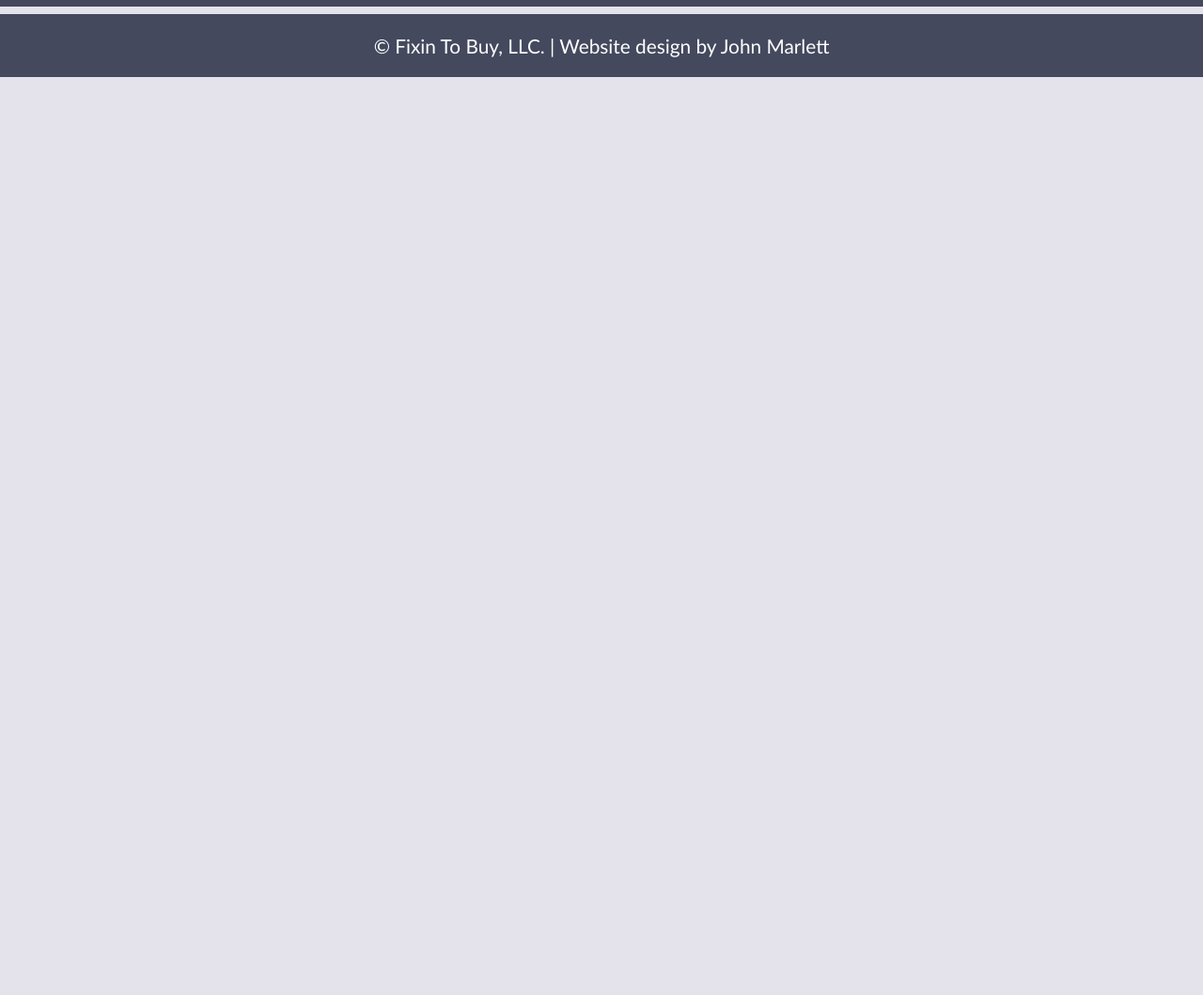
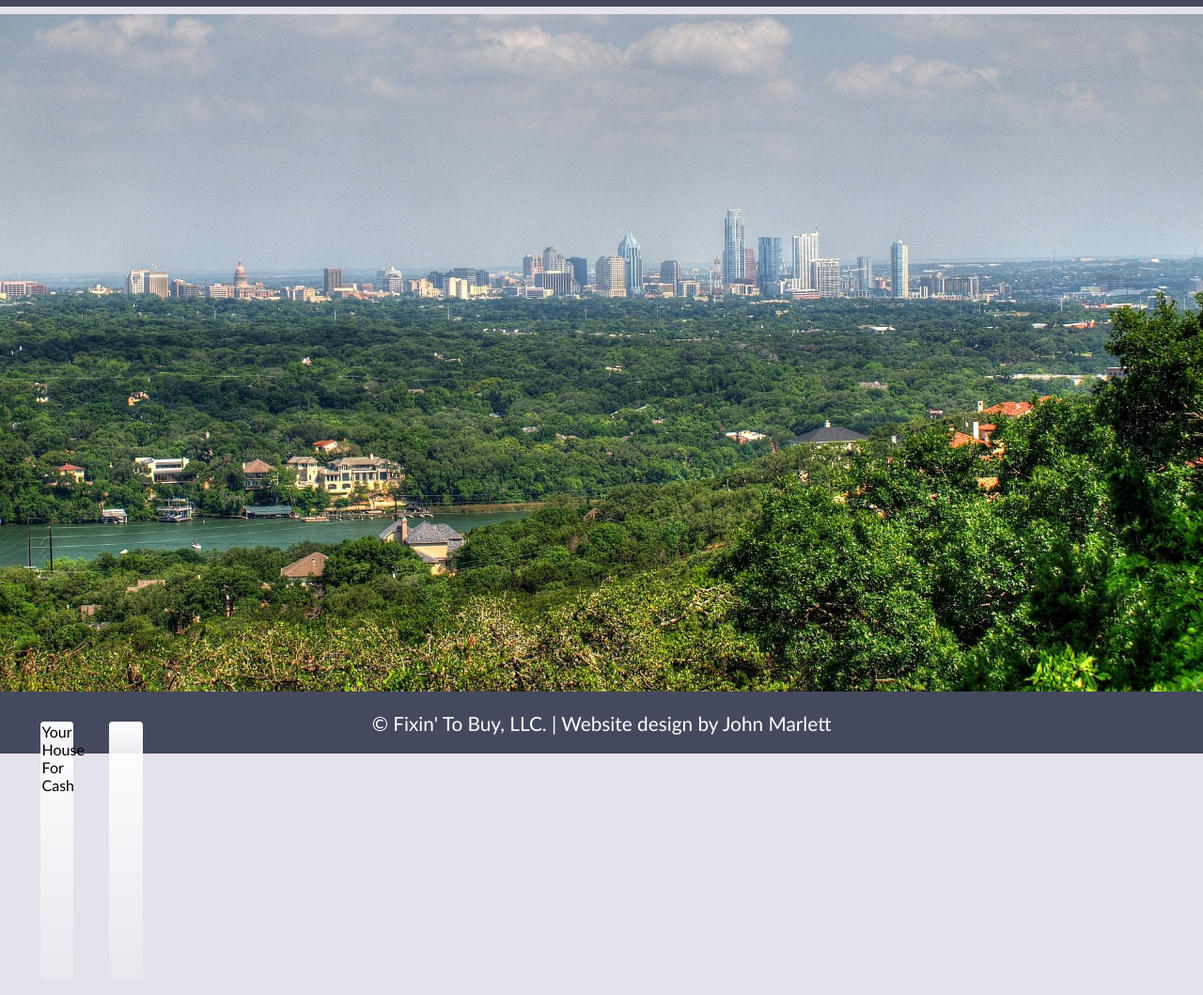
Before and after one commit to jmarlett93/F2B-site, a plain HTML site: page index.html in a window 1280 px wide. Shown: the part 97-1156 px from the top of the page at 94% size. Before the commit the page ends 800 px from the top, so only its background shows below. Drawn offline with Linux system fonts and the light colour scheme.

Commit message:
EoD commit for site image floater

```diff
--- a/css/main.css
+++ b/css/main.css
@@ -135,6 +135,10 @@ a {
 .content{
       }
 
+.image-wrapper {
+    width: 100%;
+    position:relative; }
+
 .container {
     height: auto;
     margin: 1rem;
@@ -158,11 +162,11 @@ a {
     align-items: flex-start;
     border-radius: 0.25em; }
 
-.site-info {
-    width: 22%;
-     }
+#site-info{
+    position: absolute;
+}
 
-#site-info > h1, #interests > h1, #contacts > h1, #blog-info > h1, #wisdom > h1 {
+#site-info > h2, #interests > h2, #contacts > h2, #blog-info > h2, #wisdom > h2 {
     margin: 0.5rem auto 1rem auto;
     font-size: 1.11em;
     color: #877F7D;
--- a/index.html
+++ b/index.html
@@ -10,7 +10,7 @@
     <nav class="wrapper">
         <div>
             <h1>We Buy Your House For Cash</h1>
-            <h2> Fixin To Buy, LLC.</h2>
+            <h2> Fixin' To Buy, LLC.</h2>
         </div>
         <div>
             <p>Call XXX - XXX - XXXX For A Free Consult</p>
@@ -24,8 +24,18 @@
     </nav>
 
     <main>
+        <div class="image-wrapper">
+            <img src="/css/images/austin-suburb.jpg">
+    <section id= "site-info" class="container">
+        <div class="space-box">
+            <h2>Your House For Cash</h2>
+        </div>
+        <div class="space-box">
+        </div>
+    </section>
+    </div><!-- end of .image-wrapper -->
     </main>
 
-    <footer class="site-footer"><h2>&copy Fixin To Buy, LLC. | Website design by John Marlett</h2></footer>
+    <footer class="site-footer"><h2>&copy Fixin' To Buy, LLC. | Website design by John Marlett</h2></footer>
  </body>
 </html>
```
Also changed, not shown: css/images/austin-suburb.jpg (added).
